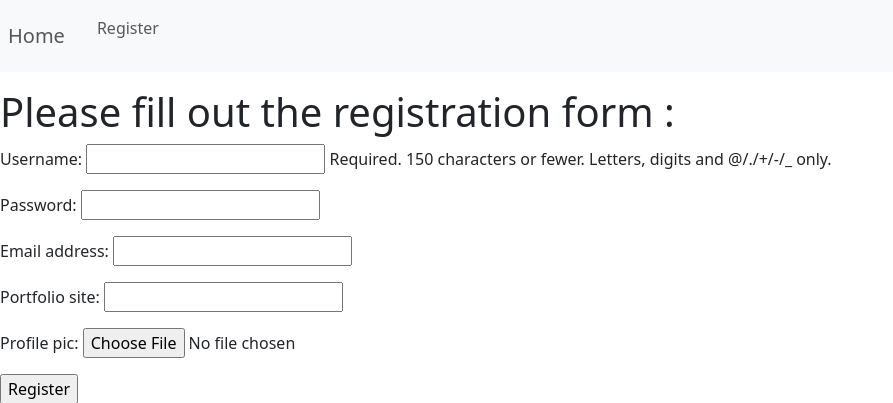
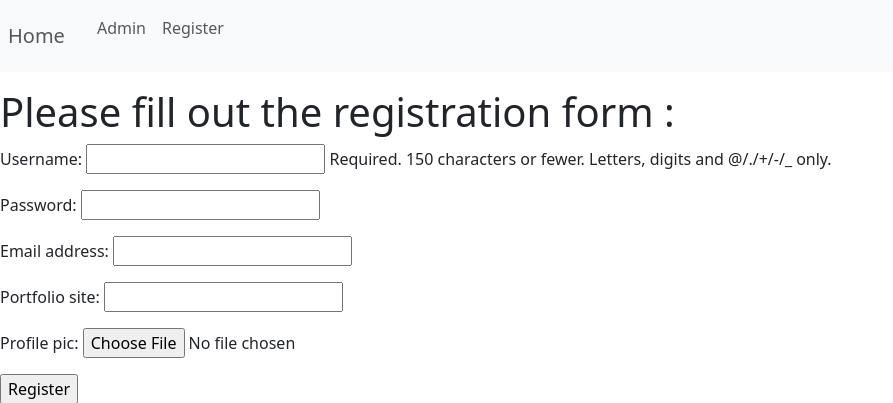
Before and after one commit to moosasharieff/Django_Refresher, a Django app: page /level_five/register/ in a window 1280 px wide. Shown: the top 403 px of the page, without its empty margins (0-893 px from the left). Run offline with Django 4.2, Linux system fonts and the light colour scheme.

Commit message:
DJF-23 Added admin page to the base URL

```diff
--- a/templates/base.html
+++ b/templates/base.html
@@ -21,8 +21,12 @@
                 <a class="nav-link" href="{% url 'level_five_app:index' %}">Home</a>
             </li>
             <li class="nav-item active">
+                    <a class="nav-link" href="http://127.0.0.1:8000/admin/">Admin</a>
+            </li>
+            <li class="nav-item active">
                 <a class="nav-link" href="{% url 'level_five_app:registration' %}">Register</a>
             </li>
+
         </ul>
 </nav>
 
```
